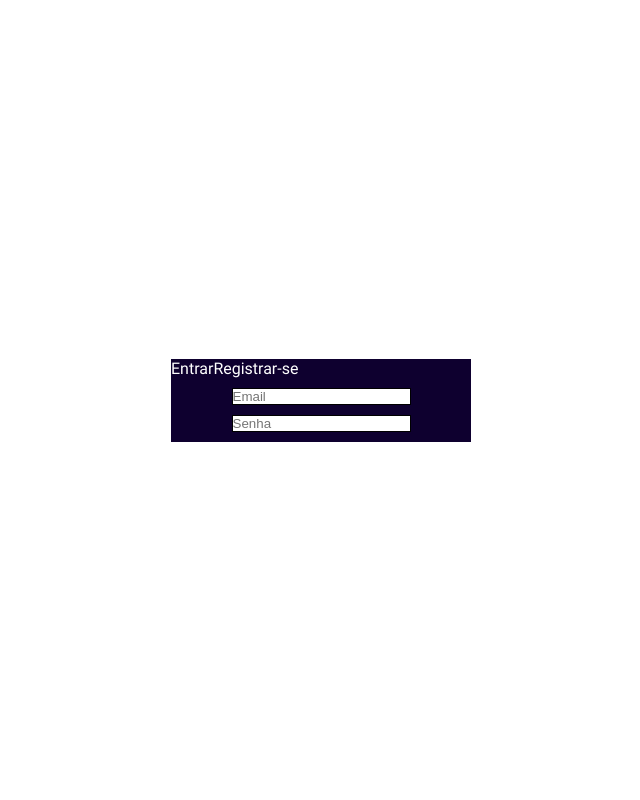
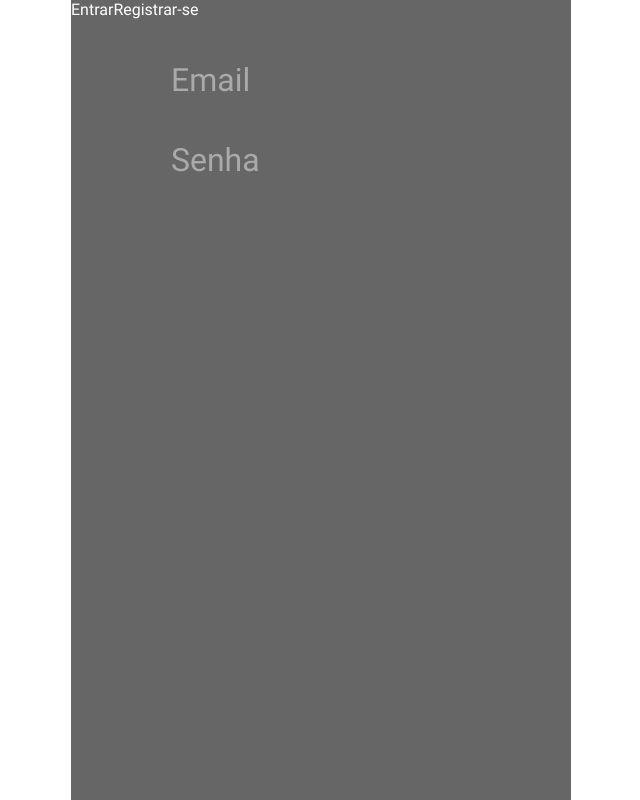
Before and after one commit to KaianFerreira/Venus, a Vue app in the folder frontend/: page /signin in a window 1280 px wide. Shown: the whole page, without its empty margins (319-959 px from the left). Built offline with nearby package versions, Linux system fonts and the light colour scheme.

Commit message:
class de input

```diff
--- a/frontend/src/assets/_scss/form.scss
+++ b/frontend/src/assets/_scss/form.scss
@@ -1,15 +1,46 @@
 .form-group {
   display: flex;
   flex-direction: column;
-  span {
-    margin-bottom: 4px;
+  justify-content: flex-end;
+  font-size: 2em;
+  height: 80px;
+  position: relative;
+  .input-span {
+    width: 1px;
+    position: absolute;
+    transition: 0.33s;
+    color: #aaa;
+  }
+  .line {
+    width: 100%;
+    height: 1px;
+    background-color: #aaa;
   }
   input {
-    border: solid 1px;
+    border: none;
+    background-color: transparent;
+    font-size: 0.8em;
+    outline: none;
   }
-  margin: 10px 0px;
+  ::after {
+    width: 100%;
+    height: 2px;
+    background-color: red;
+  }
+  .input-value:focus + .input-span{
+    color: white;
+    font-size: 0.8em;
+    transform: translateY(-30px);
+  }
+  .input-value:focus + .line {
+    background-color: red;
+  }
+  .active {
+    color: white;
+    font-size: 0.8em;
+    transform: translateY(-45px);
+  }
 }
-
 .input-small {
   max-width: 100px !important;
 }
--- a/frontend/src/components/SignIn.vue
+++ b/frontend/src/components/SignIn.vue
@@ -10,10 +10,12 @@
           <div v-if="login" class="login-form">
             <form @submit.prevent="signIn">
               <div class="form-group">
-                <input type="email" class="input-large" placeholder="Email" v-model="email">
+                <input type="email" class="input-value input-large" id="email" v-model="email">
+                <label class="input-span" for="email" :class="{ 'active': email }">Email</label>
               </div>
               <div class="form-group">
-                <input type="password" class="input-large" placeholder="Senha" v-model="password">
+                <input type="password" class="input-value input-large"  id="password" v-model="password">
+                <label class="input-span" :class="{ 'active': password }" for="password">Senha</label>
               </div>
             </form>
           </div>
@@ -59,12 +61,14 @@ export default {
   align-items: center;
 }
 .login-form {
-  background-color: #0e002f;
+  background-color: #666666;
   color: white;
   display: flex;
+  height: 100%;
+  width: 500px;
   justify-content: center;
   .wrapper {
-    width: 300px;
+    min-height: 100%;
   }
   .header {
     display: flex;
```
